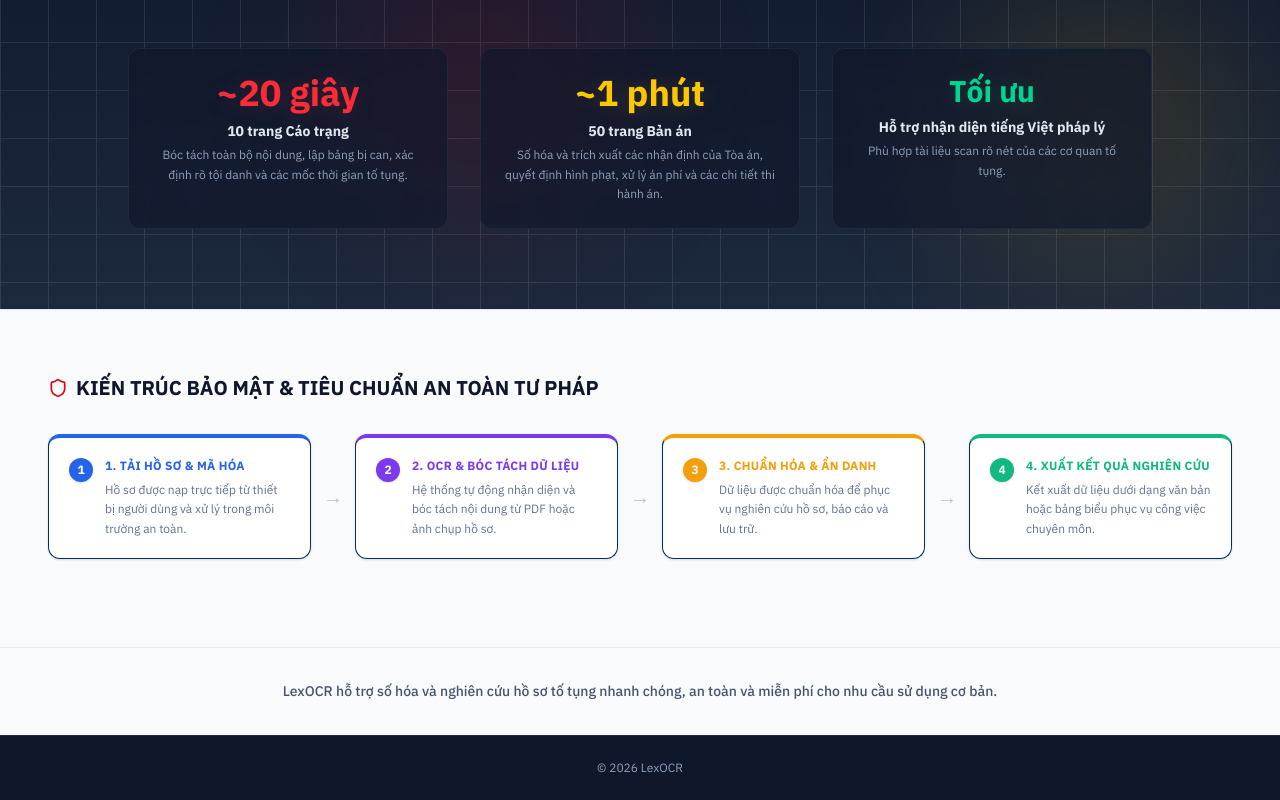
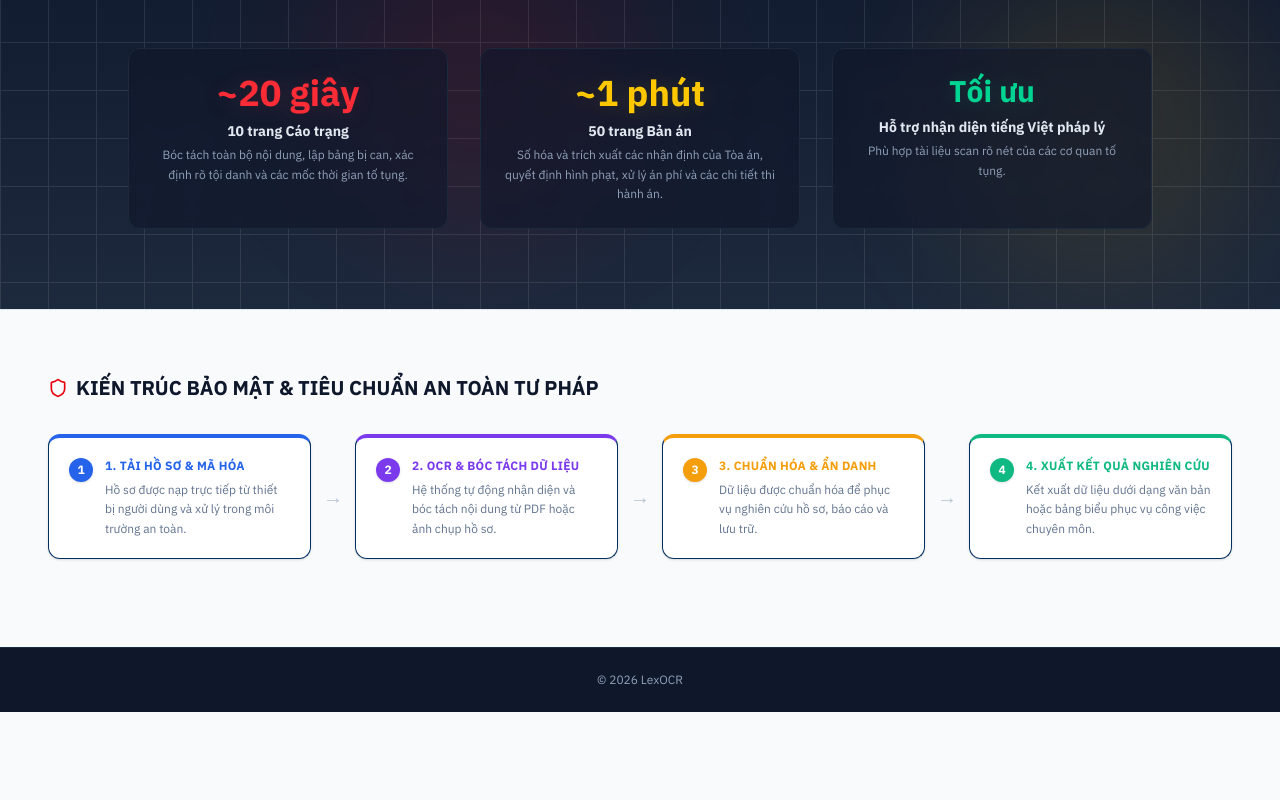
Before and after one commit to ruabien/gemini-ocr-cloudflare, a React (Vite) app: page / in a window 1280 px wide. Shown: the part 1790-2590 px from the top of the page. After the commit the page ends 2502 px from the top, so only its background shows below. Built offline with nearby package versions, Linux system fonts and the light colour scheme; no server answers.

Commit message:
bỏ section cuoi

```diff
--- a/src/components/LandingPage.tsx
+++ b/src/components/LandingPage.tsx
@@ -380,15 +380,6 @@ export default function LandingPage({ onStart, setActiveTab }: LandingPageProps)
         </div>
       </section>
 
-      {/* Gentle PRO introduction / Miễn phí */}
-      <section className="bg-slate-50 border-t border-slate-200 py-8">
-        <div className="max-w-7xl mx-auto px-4 text-center">
-          <p className="text-slate-600 text-xs sm:text-sm leading-relaxed font-medium md:whitespace-nowrap">
-            LexOCR hỗ trợ số hóa và nghiên cứu hồ sơ tố tụng nhanh chóng, an toàn và miễn phí cho nhu cầu sử dụng cơ bản.
-          </p>
-        </div>
-      </section>
-
       {/* Footer hành chính */}
       <footer className="bg-slate-900 text-slate-400 py-6 border-t border-slate-800">
         <div className="max-w-7xl mx-auto px-4 sm:px-6 lg:px-8 text-center text-xs">
```
